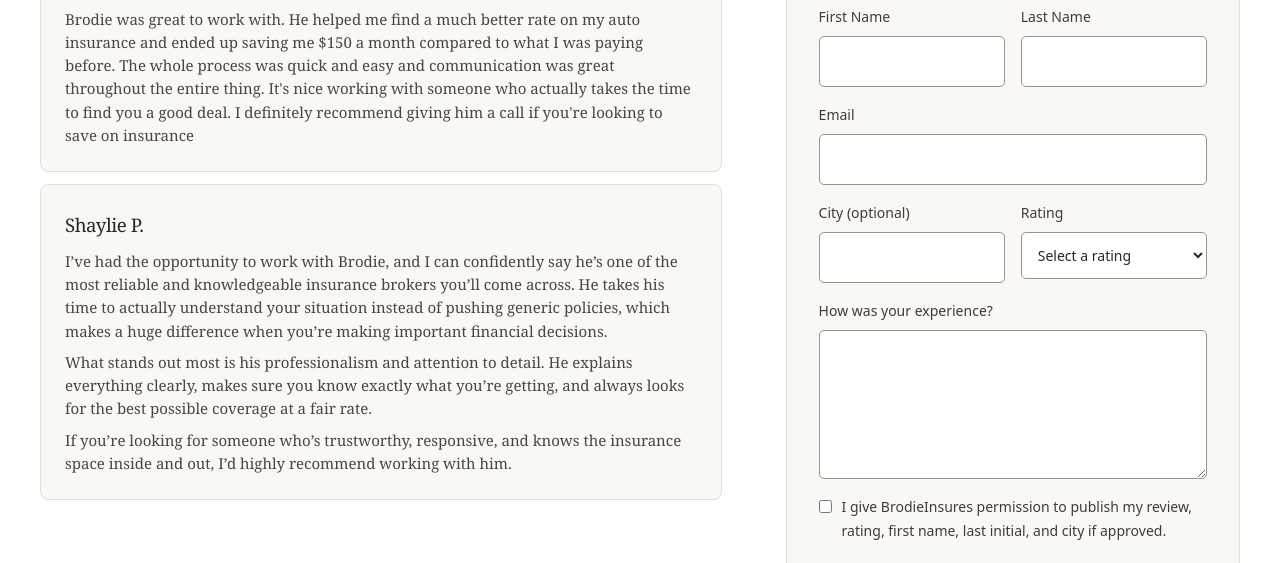
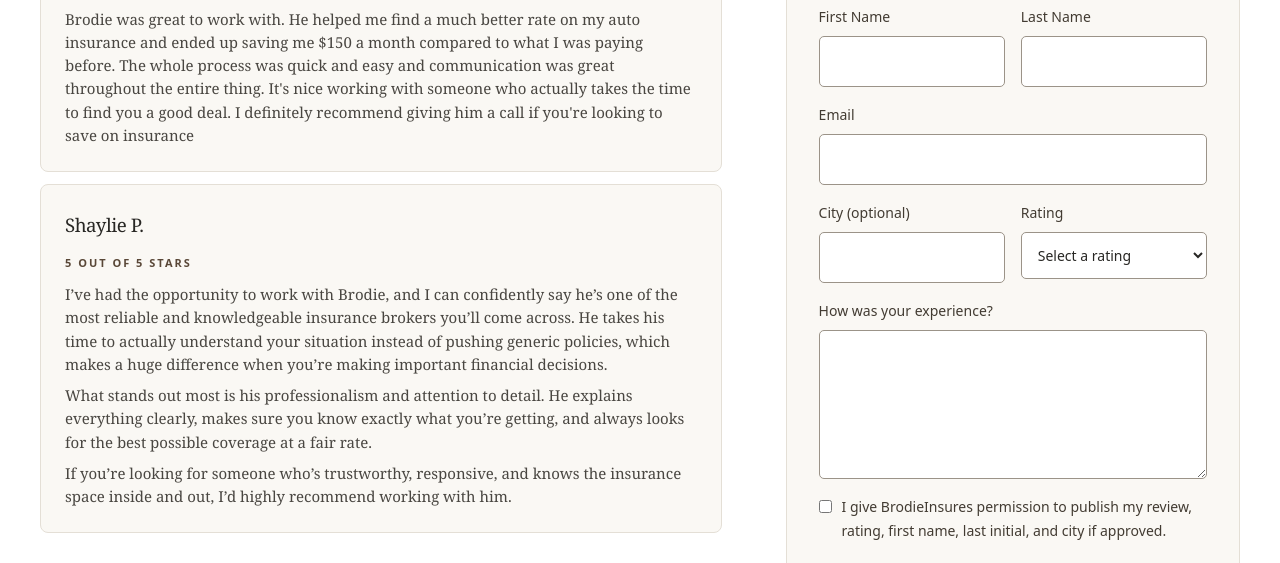
Before and after one commit to BrodieHawk/BrodieInsures, a plain HTML site: page testimonials.html in a window 1280 px wide. Shown: the part 537-1100 px from the top of the page. Drawn offline with Linux system fonts and the light colour scheme.

Commit message:
Add Shaylie testimonial rating

```diff
--- a/testimonials.html
+++ b/testimonials.html
@@ -49,6 +49,7 @@
                     </article>
                     <article class="panel coverage-article">
                         <h3>Shaylie P.</h3>
+                        <p class="eyebrow">5 out of 5 stars</p>
                         <blockquote>
                             <p>I’ve had the opportunity to work with Brodie, and I can confidently say he’s one
                                 of the most reliable and knowledgeable insurance brokers you’ll come across.
```
